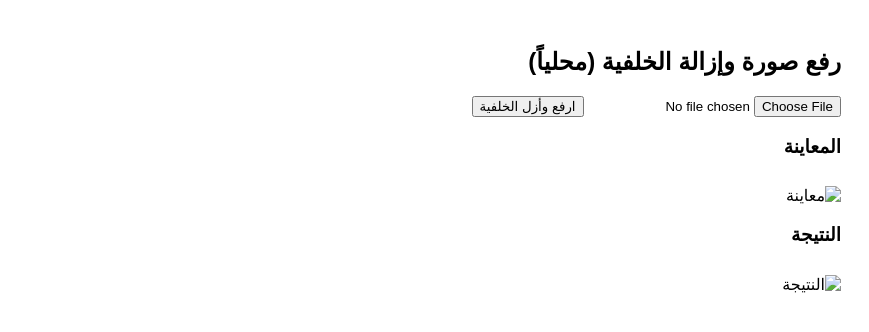
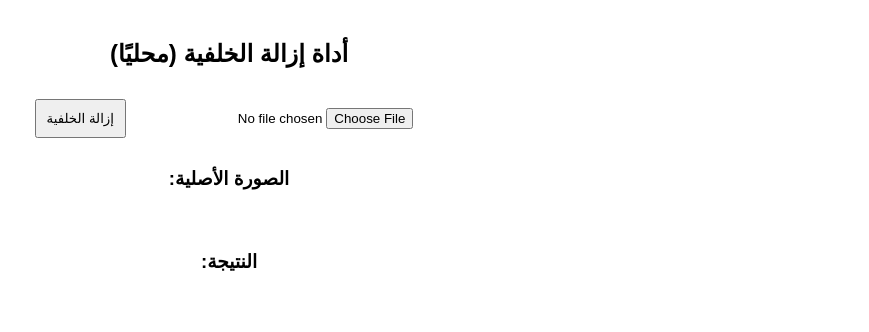
Before and after one commit to dddee131/Card, a Flask app: page / in a window 1280 px wide. Shown: the top 332 px of the page, without its empty margins (411-1280 px from the left). Run offline with Flask 3, Linux system fonts and the light colour scheme.

Commit message:
Update index.html

```diff
--- a/templates/index.html
+++ b/templates/index.html
@@ -3,23 +3,24 @@
 <head>
   <meta charset="utf-8" />
   <meta name="viewport" content="width=device-width,initial-scale=1" />
-  <title>إزالة الخلفية محلياً</title>
+  <title>إزالة الخلفية</title>
   <style>
-    body { font-family: Arial, sans-serif; direction: rtl; padding: 20px; }
-    .preview { max-width: 400px; max-height: 400px; margin-top: 10px; }
+    body { font-family: sans-serif; direction: rtl; text-align: center; margin-top: 40px; }
+    input, button { margin: 10px; padding: 10px; }
+    img { max-width: 400px; margin-top: 20px; border-radius: 10px; }
   </style>
 </head>
 <body>
-  <h2>رفع صورة وإزالة الخلفية (محلياً)</h2>
-  <input id="fileInput" type="file" accept="image/*" />
-  <button id="uploadBtn">ارفع وأزل الخلفية</button>
+  <h2>أداة إزالة الخلفية (محليًا)</h2>
+  <input id="fileInput" type="file" accept="image/*">
+  <button id="uploadBtn">إزالة الخلفية</button>
   <p id="status"></p>
 
-  <h3>المعاينة</h3>
-  <img id="preview" class="preview" src="" alt="معاينة" />
+  <h3>الصورة الأصلية:</h3>
+  <img id="preview" src="" alt="">
 
-  <h3>النتيجة</h3>
-  <img id="result" class="preview" src="" alt="النتيجة" />
+  <h3>النتيجة:</h3>
+  <img id="result" src="" alt="">
 
   <script src="/static/script.js"></script>
 </body>
```
